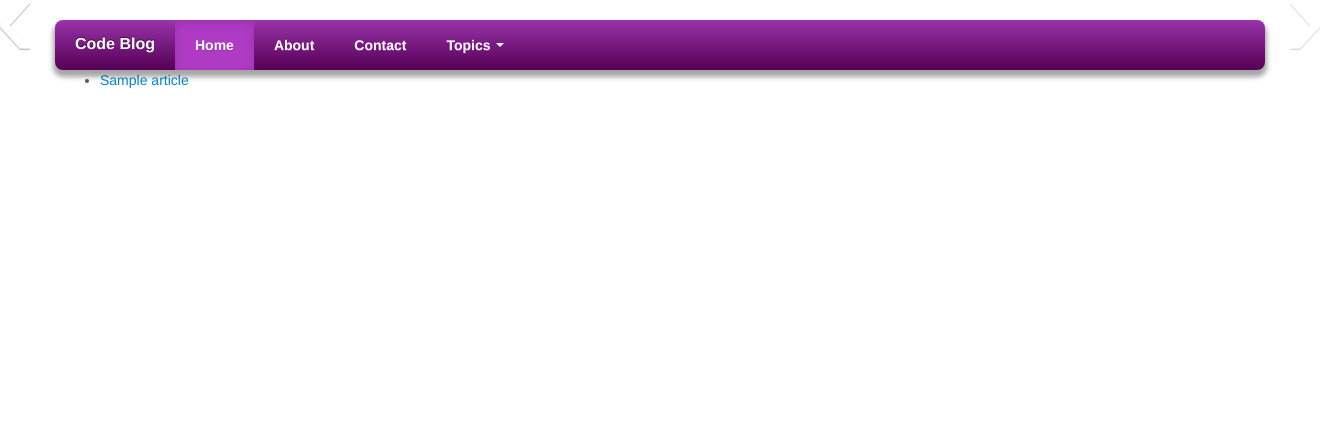
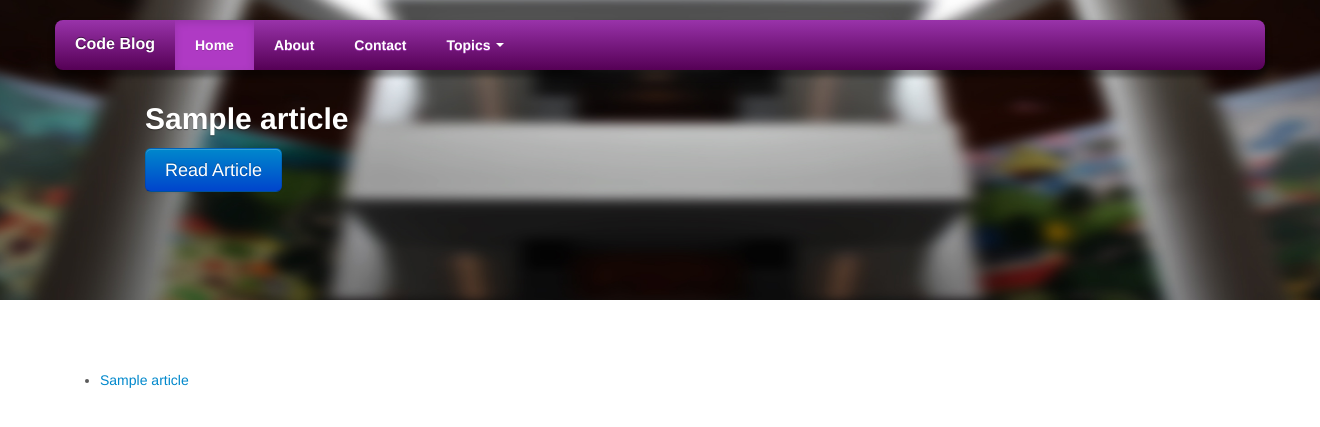
Before and after one commit to nightelf/codeblogpy, a Django app: page / in a window 1320 px wide; the page is wider, and only the part inside the window is pictured. Shown: the top 427 px of that part. Run offline with Django 3.2, Linux system fonts and the light colour scheme; tables that the repository leaves empty hold one stand-in row (values such as "Sample post"); some libraries are stand-ins or nearby versions.

Commit message:
template optimzations

```diff
--- a/blog/templates/blog/index.html
+++ b/blog/templates/blog/index.html
@@ -13,9 +13,8 @@
  ================================================== -->
 <div id="myCarousel" class="carousel slide">
   <div class="carousel-inner">
-    {% if latest_article_list %}
     {% for article in latest_article_list %}
-        <div class="item">
+    <div class="item{% if forloop.first %} active{% endif %}">
       <img src="{% static "blog/slide-01.jpg" %}" alt="">
       <div class="container">
         <div class="carousel-caption">
@@ -25,8 +24,8 @@
         </div>
       </div>
     </div>
-        {% endfor %}
-    {% else %}
+
+    {% empty %}
     <div class="item active">
       <img src="{% static "blog/slide-01.jpg" %}" alt="No Articles yet">
       <div class="container">
@@ -38,10 +37,11 @@
         </div>
       </div>
     </div>
-    {% endif %}
+    {% endfor %}
   </div>
-  <a class="left carousel-control" href="#myCarousel" data-slide="prev">‹</a>
-  <a class="right carousel-control" href="#myCarousel" data-slide="next">›</a>
+  {% if latest_article_list.count > 1 %}{% endif %}
+  <a class="left carousel-control"{% if latest_article_list.count < 2 %}style="display:none"{% endif %} href="#myCarousel" data-slide="prev">‹</a>
+  <a class="right carousel-control"{% if latest_article_list.count < 2 %}style="display:none"{% endif %} href="#myCarousel" data-slide="next">›</a>
 </div> <!-- /.carousel -->
 <div class="featurette container">
 {% if latest_article_list %}
--- a/news_blog/templates/main/base.html
+++ b/news_blog/templates/main/base.html
@@ -1,3 +1,4 @@
+{% spaceless %}
 <!DOCTYPE html>
 <html lang="en">
 <head>
@@ -28,3 +29,4 @@
 {% endblock %}
 </body>
 </html>
+{% endspaceless %}
```
Lines whose indentation alone changed are shown as unchanged.
